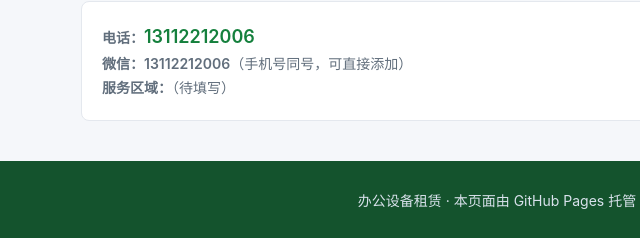
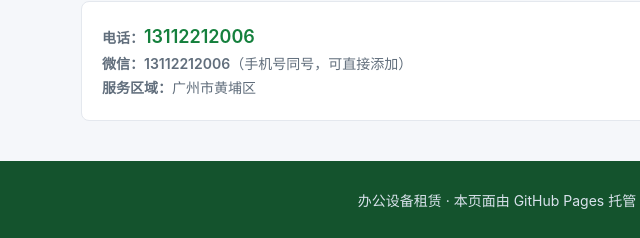
Before and after one commit to zenglu830/tianci-honghuo, a plain HTML site: page index.html in a window 1280 px wide. Shown: the part 1051-1289 px from the top of the page, 143-783 px from the left. Drawn offline with Linux system fonts and the light colour scheme.

Commit message:
Add service area: Huangpu District, Guangzhou

```diff
--- a/index.html
+++ b/index.html
@@ -85,7 +85,7 @@
     <div class="card">
       <p><strong>电话：</strong><a href="tel:13112212006" style="color:#15803d;text-decoration:none;font-weight:600;font-size:18px;">13112212006</a></p>
       <p><strong>微信：</strong><span style="font-weight:600;">13112212006</span>（手机号同号，可直接添加）</p>
-      <p><strong>服务区域：</strong>（待填写）</p>
+      <p><strong>服务区域：</strong>广州市黄埔区</p>
     </div>
   </section>
 </div>
```
Also changed, not shown: 1 other file.
